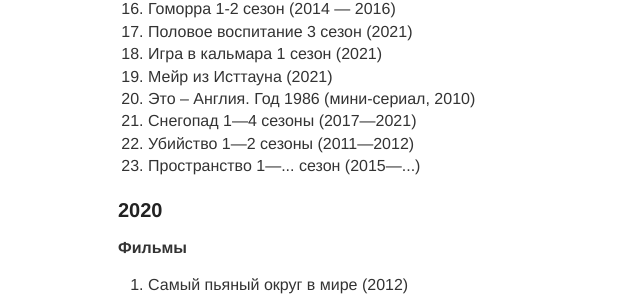
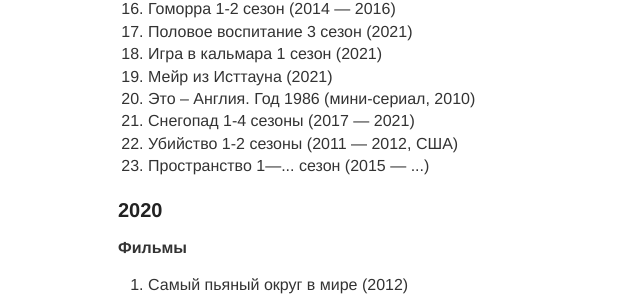
Before and after one commit to sombro/nbuevich.com, a Jekyll site: the page built from blog/_posts/2099-12-14-movies.md, in a window 1280 px wide and 900 px high, scrolled down 2056 px. Shown: the part 148-446 px from the top of the window, without its empty margins (162-802 px from the left). Built offline with Jekyll 4.4.1, drawn with Linux system fonts in a browser that asks for light colours.

Commit message:
some content fixes

```diff
--- a/blog/_posts/2099-12-14-movies.md
+++ b/blog/_posts/2099-12-14-movies.md
@@ -104,9 +104,9 @@ image: ''
     <li>Игра в кальмара 1 сезон (2021)</li>
     <li>Мейр из Исттауна (2021)</li>
     <li>Это – Англия. Год 1986 (мини-сериал, 2010)</li>
-    <li>Снегопад 1—4 сезоны (2017—2021)</li>
-    <li>Убийство 1—2 сезоны (2011—2012)</li>
-    <li>Пространство 1—... сезон (2015—...)</li>
+    <li>Снегопад 1-4 сезоны (2017 — 2021)</li>
+    <li>Убийство 1-2 сезоны (2011 — 2012, США)</li>
+    <li>Пространство 1—... сезон (2015 — ...)</li>
 </ol>
 
 
```
Also changed, not shown: blog/_posts/2099-12-15-travel.md (+2 -2 lines).
